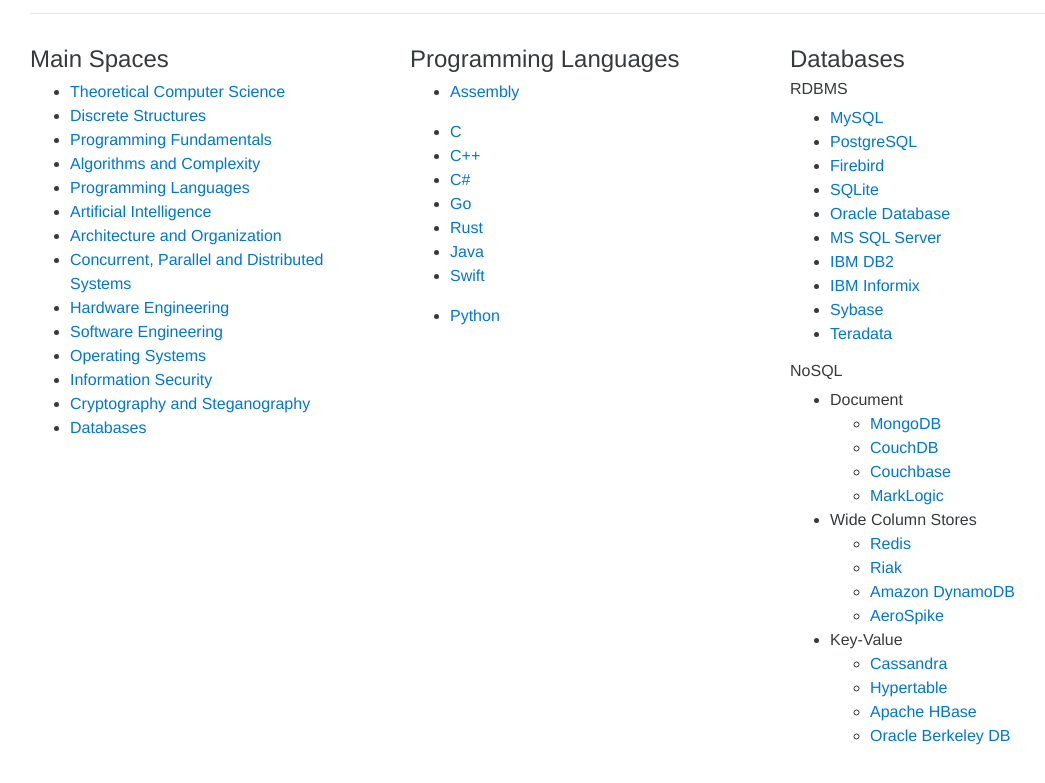
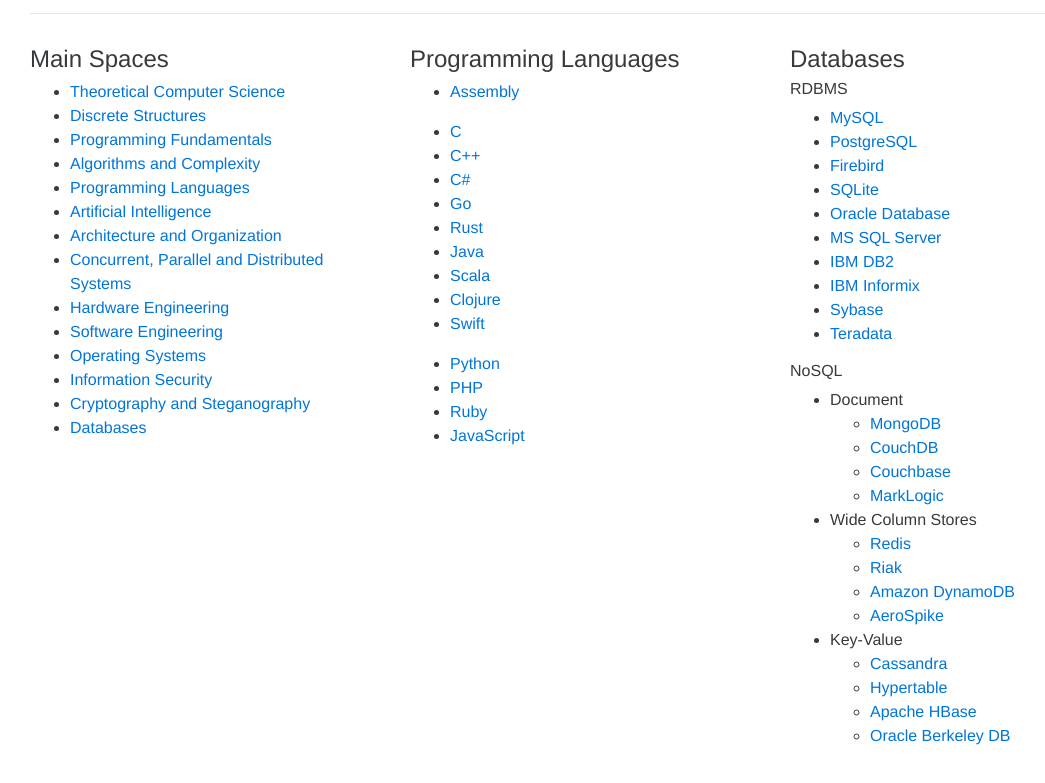
Before and after one commit to NeoTheFox/google-spaces, a plain HTML site: page index.html in a window 1280 px wide. Shown: the part 75-858 px from the top of the page, without its empty margins (55-1100 px from the left). Drawn offline with Linux system fonts and the light colour scheme.

Commit message:
Add more PL Spaces

```diff
--- a/index.html
+++ b/index.html
@@ -78,11 +78,16 @@
 					<li><a href="https://goo.gl/spaces/vhnJQ7p9f7F6i68K9">Go</a></li>
 					<li><a href="https://goo.gl/spaces/v4tMgqQHm5qpwmZLA">Rust</a></li>
 					<li><a href="https://goo.gl/spaces/mutDoACK8MHJrjpX8">Java</a></li>
+					<li><a href="https://goo.gl/spaces/cFDbQsARVeDsrsZq5">Scala</a></li>
+					<li><a href="https://goo.gl/spaces/1RrBDNy7Uu4cgG6N6">Clojure</a></li>
 					<li><a href="https://goo.gl/spaces/sDCsdo3aSX3bNsfE8">Swift</a></li>
 				</ul>
 
 				<ul>
 					<li><a href="https://goo.gl/spaces/rf4nE46BWN2XWX5S9">Python</a></li>
+					<li><a href="https://goo.gl/spaces/UEycnFxRhgjpjYFBA">PHP</a></li>
+					<li><a href="https://goo.gl/spaces/YRQyrPy7hnD6w85NA">Ruby</a></li>
+					<li><a href="https://goo.gl/spaces/ZV6fF6gZg7xZAbvG6">JavaScript</a></li>
 				</ul>
 			</div>
 
```
